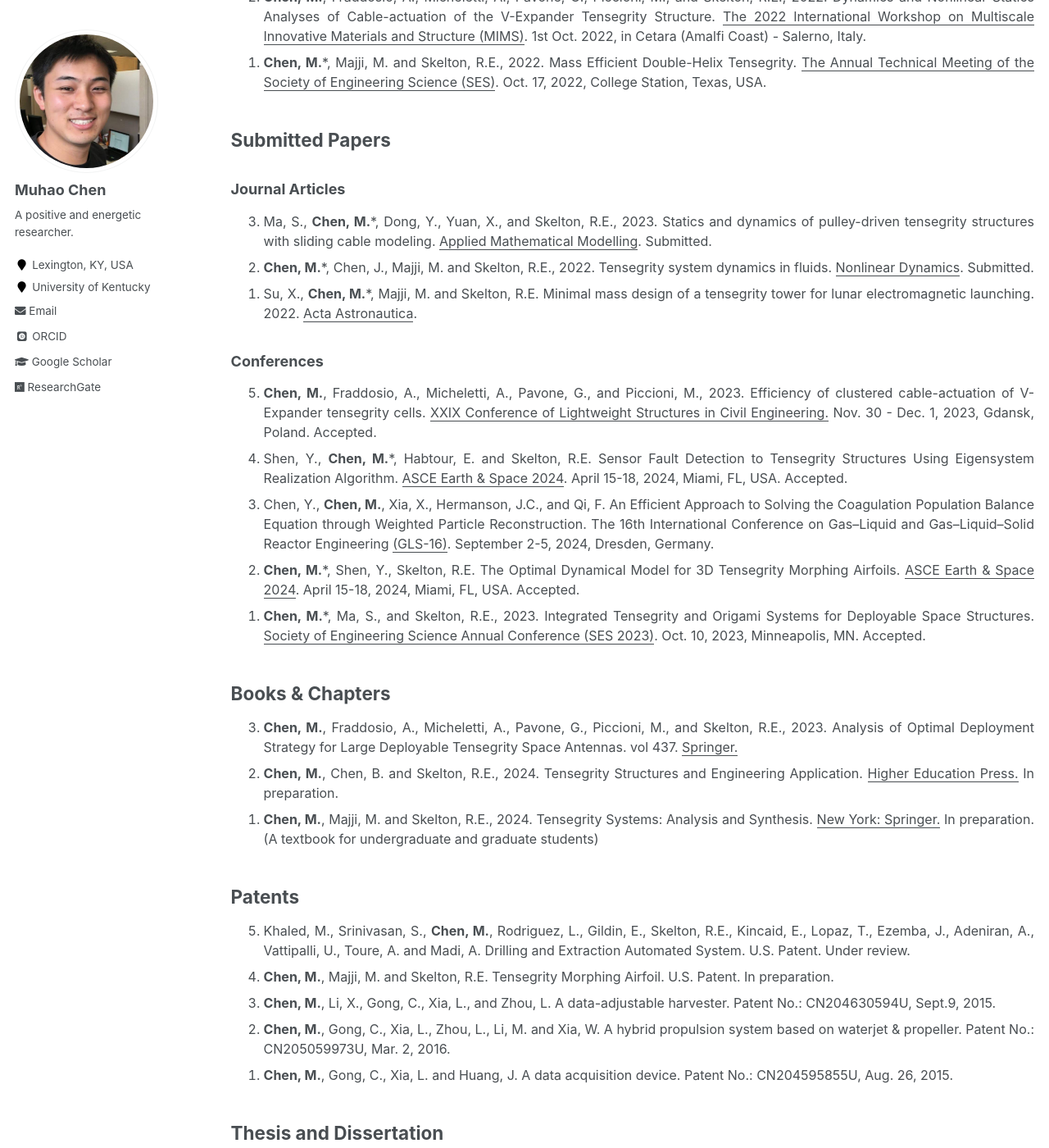
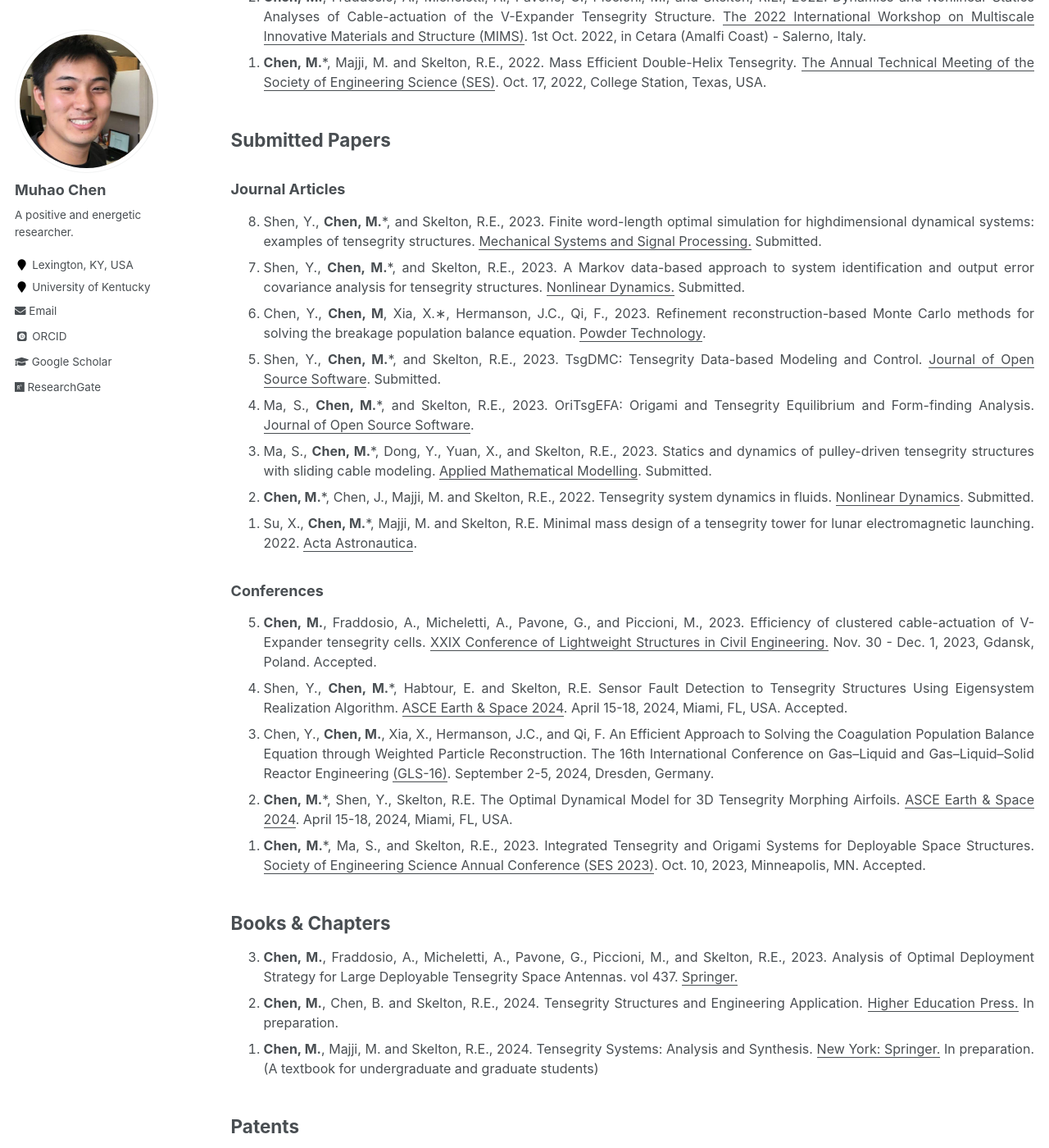
Before and after one commit to Muhao-Chen/muhao-chen.github.io, a Jekyll site: the page built from _pages/publication.md, in a window 1280 px wide and 1400 px high, scrolled down 2754 px. Shown: the whole window at 82% size. Built offline with Jekyll 4.4.1, drawn with Linux system fonts in a browser that asks for light colours; some web fonts are replaced.

Commit message:
Update publication.md

```diff
--- a/_pages/publication.md
+++ b/_pages/publication.md
@@ -68,14 +68,14 @@ toc: true
 ### Journal Articles
 <font size=3>
 <ol reversed>
-<!-- <li>Shen, Y., <strong>Chen, M.</strong>*, and Skelton, R.E., 2023. Finite word-length optimal simulation for highdimensional dynamical systems: examples of tensegrity structures. <u>Mechanical Systems and Signal Processing.</u> Submitted.</li> -->
-<!-- <li>Shen, Y., <strong>Chen, M.</strong>*, and Skelton, R.E., 2023. A Markov data-based approach to system identification and output error covariance analysis for tensegrity structures. <u>International Journal of Mechanical Sciences.</u> Submitted.</li> -->
+<li>Shen, Y., <strong>Chen, M.</strong>*, and Skelton, R.E., 2023. Finite word-length optimal simulation for highdimensional dynamical systems: examples of tensegrity structures. <u>Mechanical Systems and Signal Processing.</u> Submitted.</li>
+<li>Shen, Y., <strong>Chen, M.</strong>*, and Skelton, R.E., 2023. A Markov data-based approach to system identification and output error covariance analysis for tensegrity structures. <u>Nonlinear Dynamics.</u> Submitted.</li>
 <!-- <li> <strong>Chen, M.</strong>*, and Skelton, R.E., 2022. Mass efficient Double-Helix Tensegrity for underwater, land, air, and space applications. <u>Computer Methods in Applied Mechanics and Engineering</u>.-->
-<!-- <li> Chen, Y., <strong>Chen, M</strong>, Xia, X.∗, Hermanson, J.C., Qi, F., 2023. Refinement reconstruction-based Monte Carlo methods for solving the breakage population balance equation. <u>Powder Technology</u>. </li> -->
+<li> Chen, Y., <strong>Chen, M</strong>, Xia, X.∗, Hermanson, J.C., Qi, F., 2023. Refinement reconstruction-based Monte Carlo methods for solving the breakage population balance equation. <u>Powder Technology</u>. </li>
 <!-- <li> <strong>Chen, M.</strong>*, Shen, Y., Majji, M. and Skelton, R.E. Integrated economic sensor/actuator selection and covariance control for tensegrity robots. 2023. <u>Automatica</u>. </li> -->
 <!-- <li>Bai, M., <strong>Chen, M</strong>*, and Skelton, R.E., 2023. Lightweight Design of Tensegrity Michell Truss subject to Cantilever Loads. <u>Computer Methods in Applied Mechanics and Engineering</u>. Submitted.<\li> -->
-<!-- <li>Shen, Y., <strong>Chen, M.</strong>*, and Skelton, R.E., 2023. TsgDMC: Tensegrity Data-based Modeling and Control. <u>Journal of Open Source Software</u>. Submitted.</li> -->
-<!-- <li>Ma, S., <strong>Chen, M.</strong>*, and Skelton, R.E., 2023. OriTsgEFA: Origami and Tensegrity Equilibrium and Form-finding Analysis. <u>Journal of Open Source Software</u>. Submitted.</li> -->
+<li>Shen, Y., <strong>Chen, M.</strong>*, and Skelton, R.E., 2023. TsgDMC: Tensegrity Data-based Modeling and Control. <u>Journal of Open Source Software</u>. Submitted.</li>
+<li>Ma, S., <strong>Chen, M.</strong>*, and Skelton, R.E., 2023. OriTsgEFA: Origami and Tensegrity Equilibrium and Form-finding Analysis. <u>Journal of Open Source Software</u>. </li>
 <li>Ma, S., <strong>Chen, M.</strong>*, Dong, Y., Yuan, X., and Skelton, R.E., 2023. Statics and dynamics of pulley-driven tensegrity structures with sliding cable modeling. <u>Applied Mathematical Modelling</u>. Submitted.</li>
 <li><strong>Chen, M.</strong>*, Chen, J., Majji, M. and Skelton, R.E., 2022. Tensegrity system dynamics in fluids. <u>Nonlinear Dynamics</u>. Submitted.</li>
 <li>Su, X., <strong>Chen, M.</strong>*, Majji, M. and Skelton, R.E. Minimal mass design of a tensegrity tower for lunar electromagnetic launching. 2022. <u>Acta Astronautica</u>.</li>
@@ -89,7 +89,7 @@ toc: true
 <li><strong>Chen, M.</strong>, Fraddosio, A., Micheletti, A., Pavone, G., and Piccioni, M., 2023. Efficiency of clustered cable-actuation of V-Expander tensegrity cells. <u>XXIX Conference of Lightweight Structures in Civil Engineering.</u> Nov. 30 - Dec. 1, 2023, Gdansk, Poland. Accepted.</li>
 <li>Shen, Y., <strong>Chen, M.</strong>*, Habtour, E. and Skelton, R.E. Sensor Fault Detection to Tensegrity Structures Using Eigensystem Realization Algorithm. <u>ASCE Earth & Space 2024</u>.  April 15-18, 2024, Miami, FL, USA. Accepted.</li>
 <li> Chen, Y., <strong>Chen, M.</strong>, Xia, X., Hermanson, J.C., and Qi, F. An Efficient Approach to Solving the Coagulation Population Balance Equation through Weighted Particle Reconstruction. The 16th International Conference on Gas–Liquid and Gas–Liquid–Solid Reactor Engineering <u>(GLS-16)</u>. September 2-5, 2024, Dresden, Germany. </li>
-<li><strong>Chen, M.</strong>*, Shen, Y., Skelton, R.E. The Optimal Dynamical Model for 3D Tensegrity Morphing Airfoils. <u>ASCE Earth & Space 2024</u>. April 15-18, 2024, Miami, FL, USA. Accepted.</li>
+<li><strong>Chen, M.</strong>*, Shen, Y., Skelton, R.E. The Optimal Dynamical Model for 3D Tensegrity Morphing Airfoils. <u>ASCE Earth & Space 2024</u>. April 15-18, 2024, Miami, FL, USA.</li>
 <li><strong>Chen, M.</strong>*, Ma, S., and Skelton, R.E., 2023. Integrated Tensegrity and Origami Systems for Deployable Space Structures. <u>Society of Engineering Science Annual Conference (SES 2023)</u>. Oct. 10, 2023, Minneapolis, MN. Accepted.</li>
 <!-- <li> <strong>Chen, M.</strong>*, Shen, Y., Skelton, R.E. The Optimal Dynamical Model for High-Dimensional Aerospace Structures. <u>ASME's International Mechanical Engineering Congress & Exposition (IMECE)</u>. New Orleans, LA, USA. Oct. 29 – Nov. 2, 2023. Accepted. </li> -->
 </ol>
```
